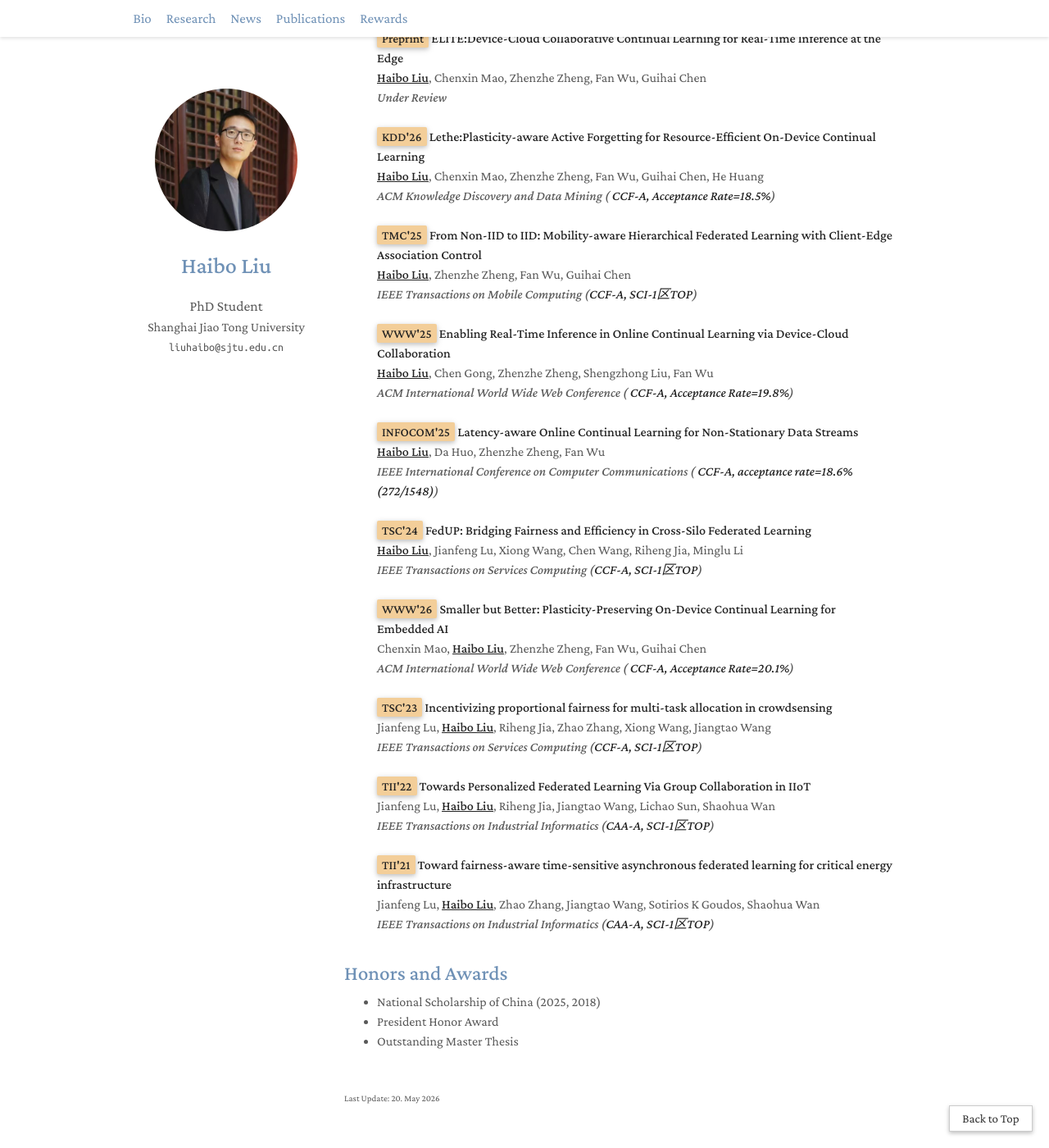
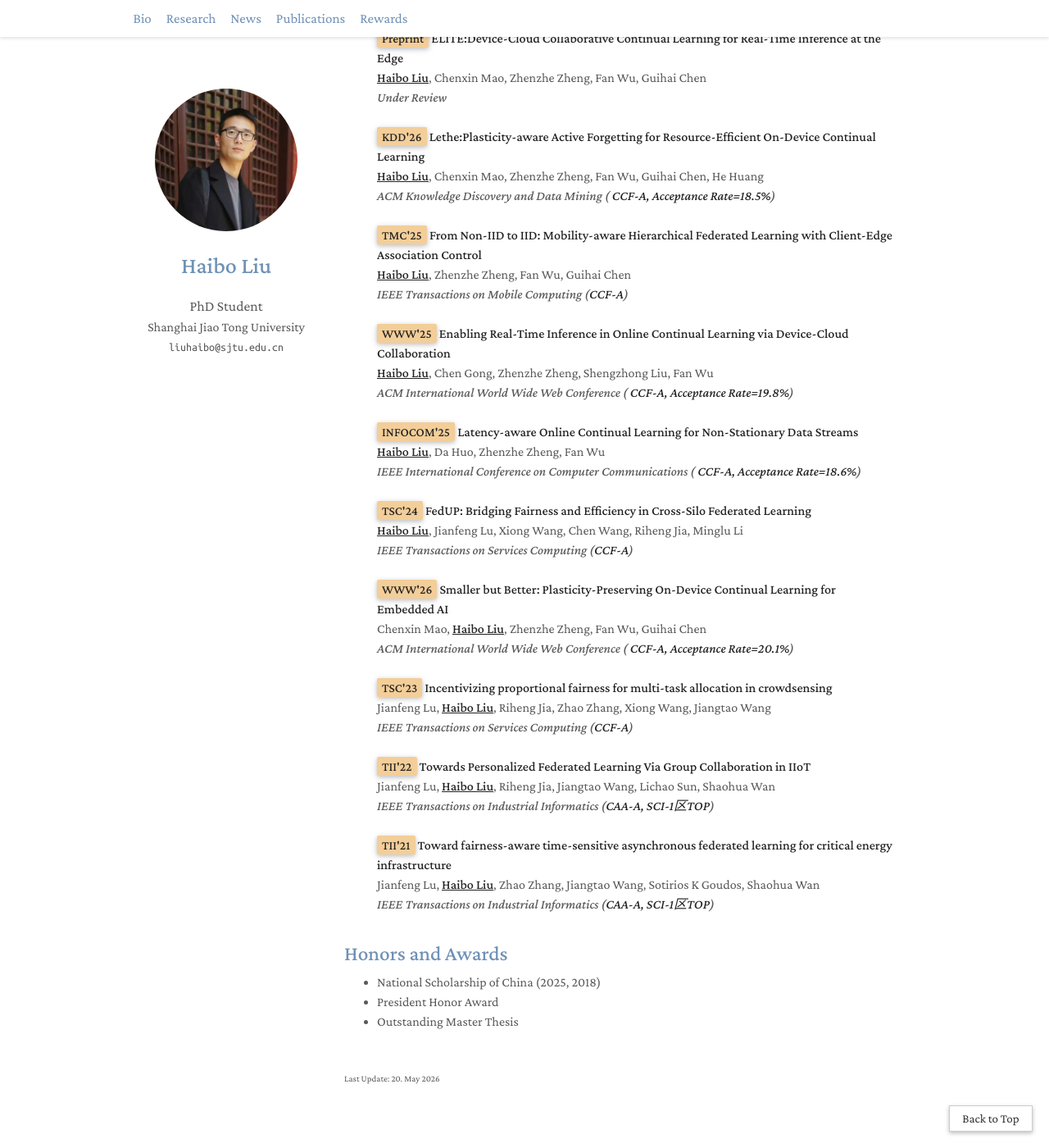
Before and after one commit to liuhaibo919/liuhaibo919.github.io, a Jekyll site: the page built from index.md, in a window 1280 px wide and 1400 px high, scrolled down 584 px. Shown: the whole window at 82% size. Built offline with Jekyll 4.4.1, drawn with Linux system fonts in a browser that asks for light colours; a style sheet for code colours, icons or effects is not loaded.

Commit message:
Update publications.yml

```diff
--- a/_data/publications.yml
+++ b/_data/publications.yml
@@ -17,7 +17,7 @@ main:
   - title: "<strong> From Non-IID to IID: Mobility-aware Hierarchical Federated Learning with Client-Edge Association Control</strong>"
     authors: <strong> <u>Haibo Liu</u></strong>, Zhenzhe Zheng, Fan Wu, Guihai Chen
     pub_short: <strong> TMC'25</strong>
-    pub_detail: IEEE Transactions on Mobile Computing (<strong>CCF-A, SCI-1区TOP</strong>)
+    pub_detail: IEEE Transactions on Mobile Computing (<strong>CCF-A</strong>)
 
   - title: "<strong> Enabling Real-Time Inference in Online Continual Learning via Device-Cloud Collaboration</strong>"
     authors: <strong><u>Haibo Liu</u></strong>, Chen Gong, Zhenzhe Zheng, Shengzhong Liu, Fan Wu
@@ -27,12 +27,12 @@ main:
   - title: "<strong> Latency-aware Online Continual Learning for Non-Stationary Data Streams</strong>"
     authors: <strong><u>Haibo Liu</u></strong>, Da Huo, Zhenzhe Zheng, Fan Wu
     pub_short: <strong>INFOCOM'25</strong>
-    pub_detail: IEEE International Conference on Computer Communications (<strong> CCF-A, acceptance rate=18.6%(272/1548)</strong>)
+    pub_detail: IEEE International Conference on Computer Communications (<strong> CCF-A, Acceptance Rate=18.6%</strong>)
 
   - title: "<strong> FedUP: Bridging Fairness and Efficiency in Cross-Silo Federated Learning</strong>"
     authors: <strong><u>Haibo Liu</u></strong>,  Jianfeng Lu, Xiong Wang, Chen Wang, Riheng Jia, Minglu Li
     pub_short: <strong>TSC'24</strong>
-    pub_detail: IEEE Transactions on Services Computing (<strong>CCF-A, SCI-1区TOP</strong>)
+    pub_detail: IEEE Transactions on Services Computing (<strong>CCF-A</strong>)
 
   - title: "<strong> Smaller but Better: Plasticity-Preserving On-Device Continual Learning for Embedded AI</strong>"
     authors: Chenxin Mao, <strong><u>Haibo Liu</u></strong>, Zhenzhe Zheng, Fan Wu, Guihai Chen
@@ -43,7 +43,7 @@ main:
   - title: "<strong> Incentivizing proportional fairness for multi-task allocation in crowdsensing</strong>"
     authors: Jianfeng Lu, <strong><u>Haibo Liu</u></strong>, Riheng Jia, Zhao Zhang, Xiong Wang, Jiangtao Wang
     pub_short: <strong>TSC'23</strong>
-    pub_detail: IEEE Transactions on Services Computing (<strong>CCF-A, SCI-1区TOP</strong>)
+    pub_detail: IEEE Transactions on Services Computing (<strong>CCF-A</strong>)
 
   - title: "<strong> Towards Personalized Federated Learning Via Group Collaboration in IIoT</strong>"
     authors: Jianfeng Lu, <strong><u>Haibo Liu</u></strong>, Riheng Jia, Jiangtao Wang, Lichao Sun, Shaohua Wan
```
